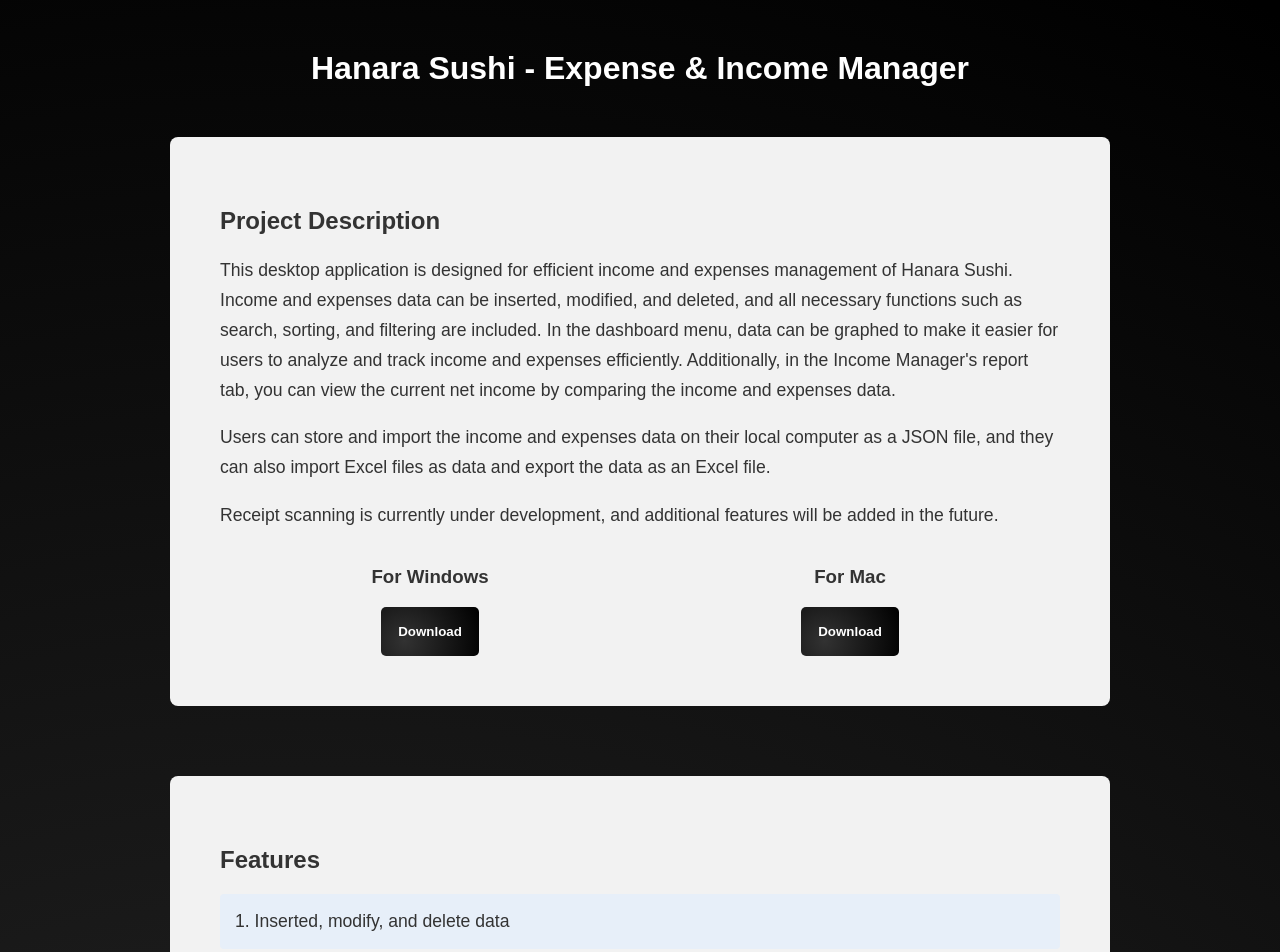
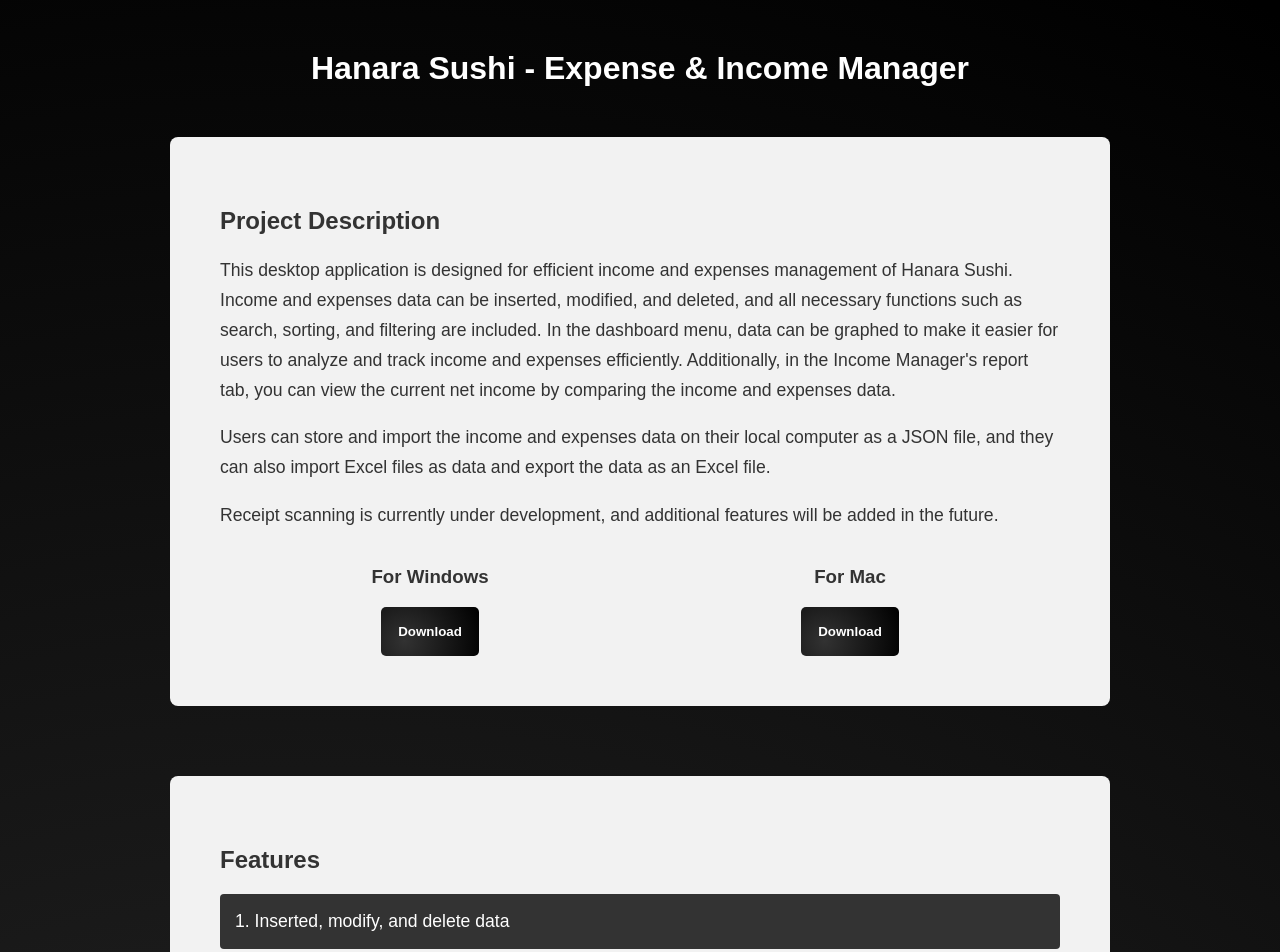
Before and after one commit to JunLee8108/hanara-income-expense-manager-web, a React (Create React App) app: page / in a window 1280 px wide. Shown: the top 952 px of the page. Built offline with nearby package versions, Linux system fonts and the light colour scheme.

Commit message:
project feautres bg color changed

```diff
--- a/src/pages/Home/Home.css
+++ b/src/pages/Home/Home.css
@@ -84,7 +84,8 @@
 }
 
 .project-features li {
-  background-color: #e7eff9;
+  background-color: #333;
+  color: white;
   margin-bottom: 10px;
   padding: 15px;
   margin-bottom: 15px;
```
